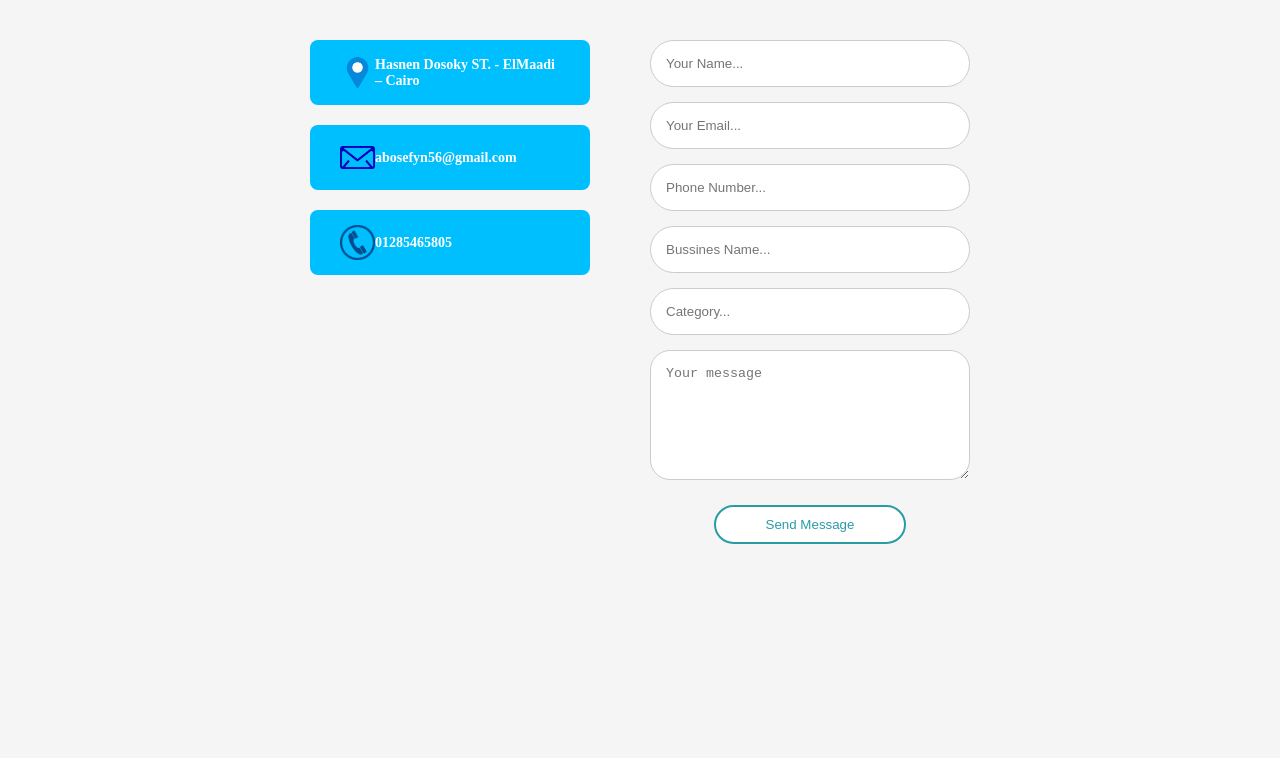
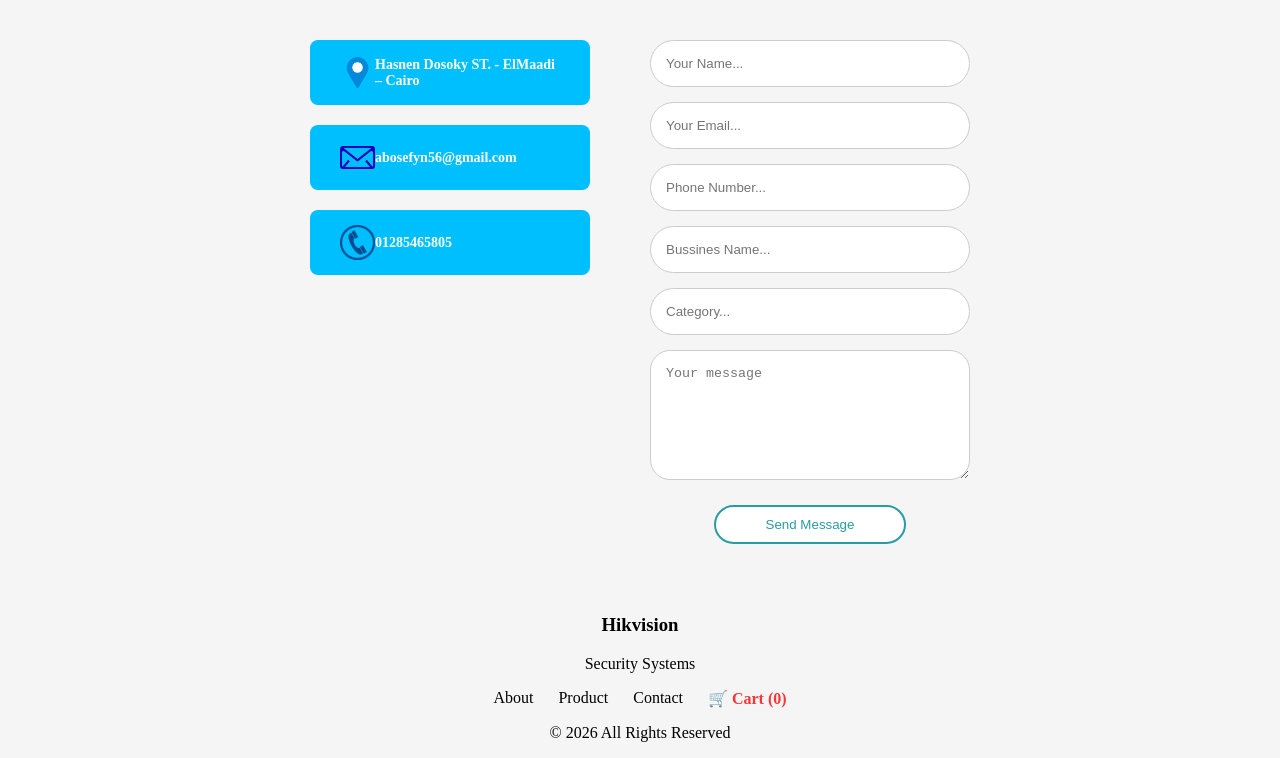
Before and after one commit to David-Magdy1011/Hik, a plain HTML site: page contact.html in a window 1280 px wide. Shown: the part 90-848 px from the top of the page. Before the commit the page ends 800 px from the top, so only its background shows below. Drawn offline with Linux system fonts and the light colour scheme.

Commit message:
Add files via upload

```diff
--- a/contact.html
+++ b/contact.html
@@ -64,6 +64,21 @@
       <button>Send Message</button>
     </div>
 </div>
+ <footer class="footer">
+    <div class="footer-content">
+      <h3>Hikvision</h3>
+      <p>Security Systems</p>
+    </div>
+    <div class="footer-links">
+      <a href="index.html">About</a>
+      <a href="products.html">Product</a>
+      <a href="contact.html">Contact</a>
+      <a href="cart.html" class="cart-nav-link">
+        🛒 Cart (<span id="cart-count">0</span>)
+      </a>
+    </div>
+    <p class="copy">© 2026 All Rights Reserved</p>
+  </footer>
 </body>
 
 </html>
```
